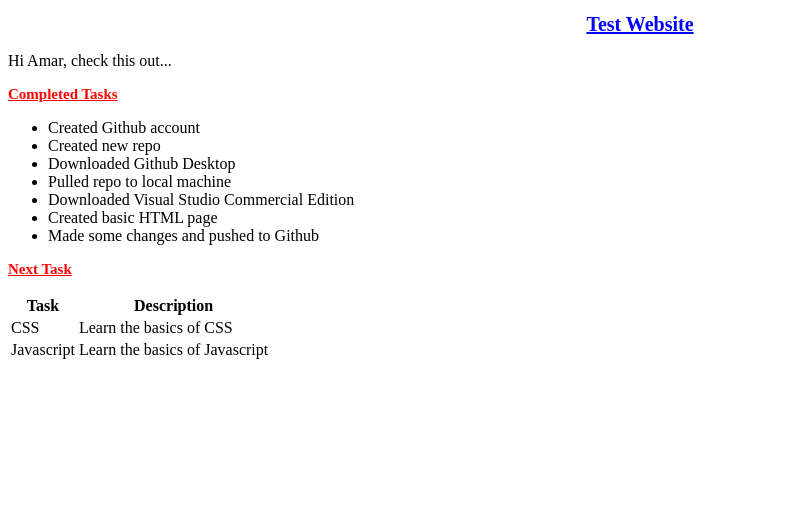
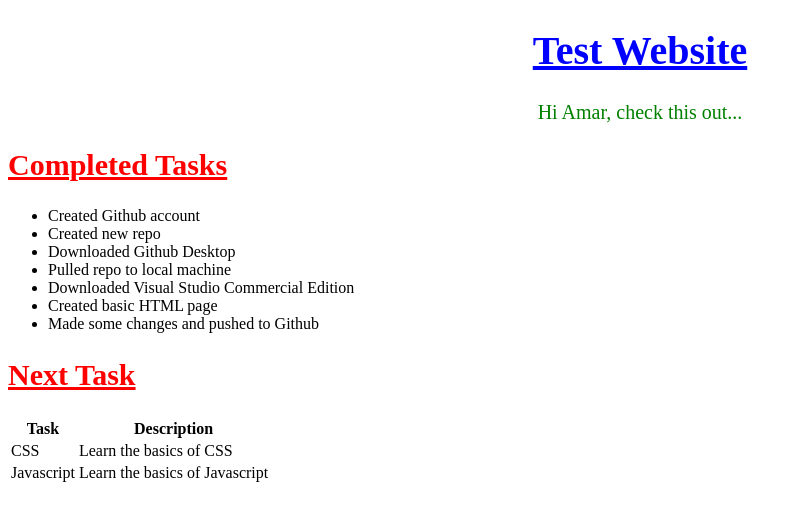
Before and after one commit to acbrom/lsbeauty, a plain HTML site: page index.html in a window 1280 px wide. Shown: the whole page, without its empty margins (0-803 px from the left). Drawn offline with Linux system fonts and the light colour scheme.

Commit message:
Additional CSS

```diff
--- a/index.html
+++ b/index.html
@@ -5,13 +5,18 @@
     <style>
         h1 {
             color:blue;
-            font-size:20px;
+            font-size:40px;
             text-align:center;
         }
         h2 {
             color:red;
-            font-size:15px;
+            font-size:30px;
             text-align:left
+        }
+        p {
+            color:green;
+            font-size:20px;
+            text-align:center;
         }
     </style>
     <meta charset="utf-8" />
```
